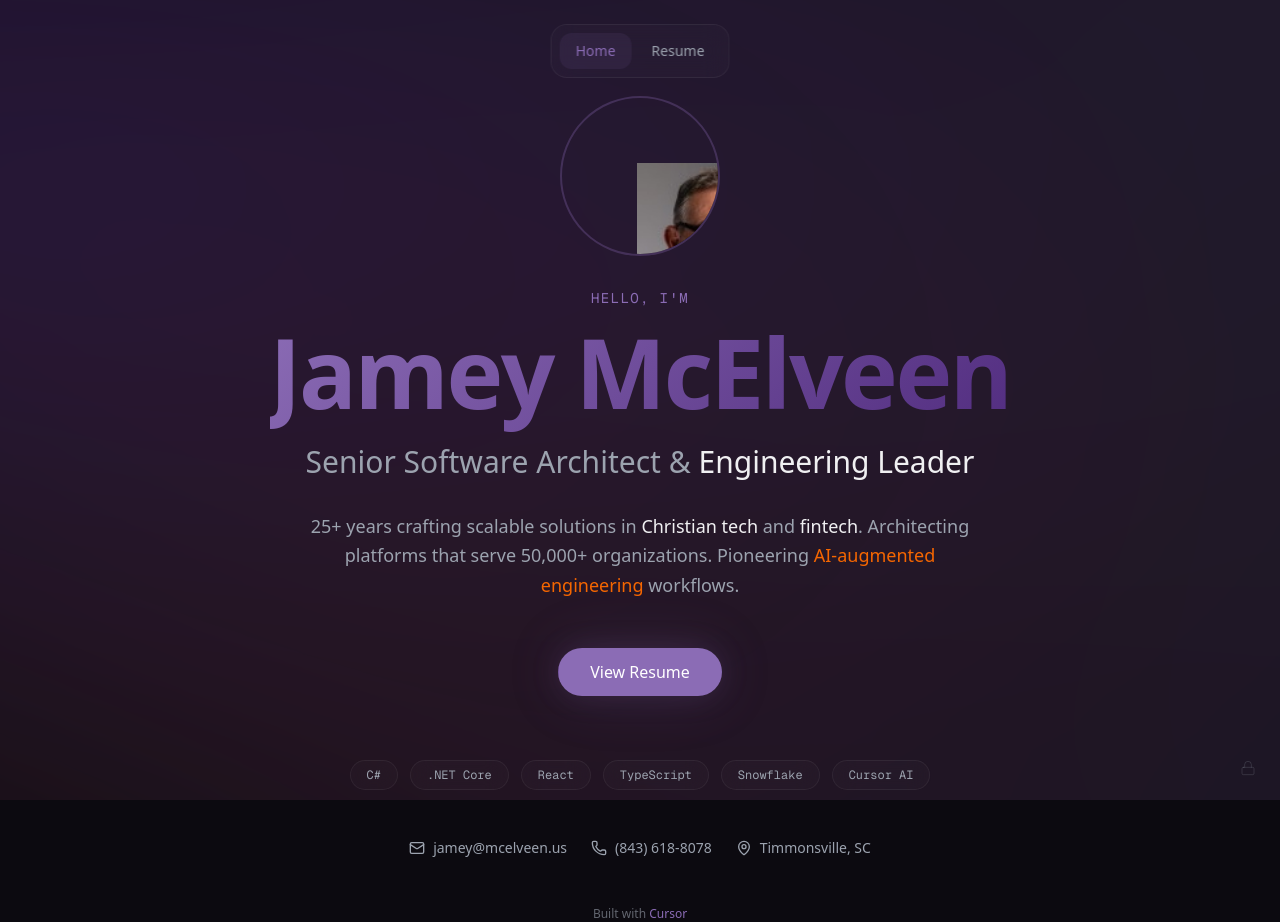
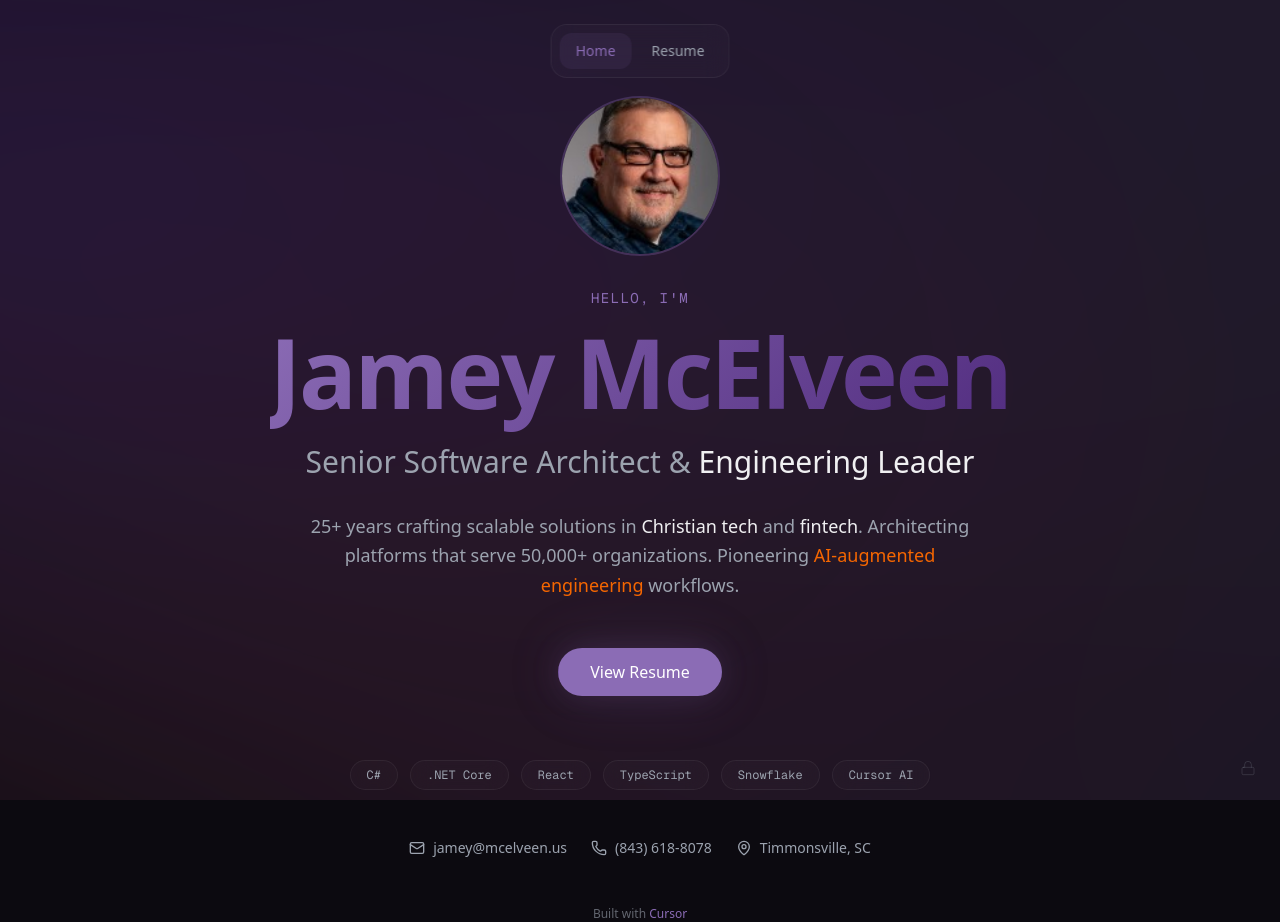
Before and after one commit to jameymcelveen/jameymcelveen.com, a Next.js app: page / in a window 1280 px wide. Built offline with nearby package versions, Linux system fonts and the light colour scheme.

Commit message:
fix: Adjust photo positioning for better face centering

```diff
--- a/src/app/page.tsx
+++ b/src/app/page.tsx
@@ -93,7 +93,11 @@ export default function Home() {
               height={150}
               className="h-full w-full object-cover"
               style={{
-                objectPosition: '75px 65px', // Center on nose
+                // Center nose (at 75x65px) in the circular container
+                // For 128px container: offset nose to center (64px) = 75-64=11px left, 65-64=1px top
+                // For 160px container: offset nose to center (80px) = 75-80=-5px left, 65-80=-15px top
+                // Using center with slight adjustment for better face centering
+                objectPosition: 'center 40%',
               }}
               priority
             />
```
